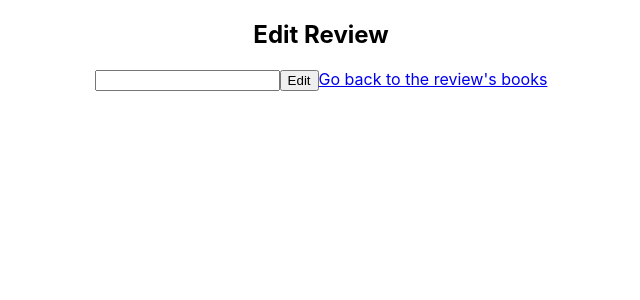
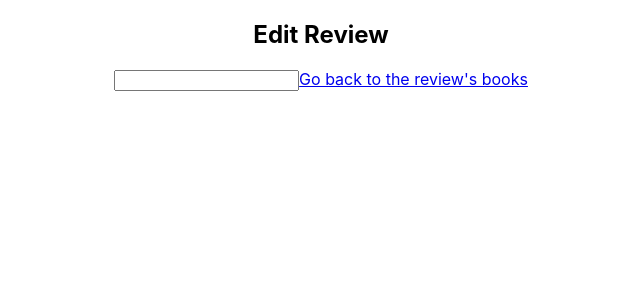
Before and after one commit to Asmasa1588/phase-3-sinatra-react-project-client, a React (Create React App) app: page /book/1/review/1 in a window 1280 px wide. Shown: the top 300 px of the page, without its empty margins (319-959 px from the left). Built offline with nearby package versions, Linux system fonts and the light colour scheme; no server answers.

Commit message:
make an edit review UX better

```diff
--- a/src/Review.js
+++ b/src/Review.js
@@ -12,6 +12,7 @@ export const Review = () => {
         setReview(receivedReview.review);
       });
   }, [reviewId]);
+  console.log({ review });
   return (
     <div>
       <h2>Edit Review</h2>
@@ -21,6 +22,7 @@ export const Review = () => {
           setReview(event.target.value);
         }}
       />
+      {review !== "" && (
         <button
           onClick={() => {
             fetch(`http://localhost:9292/reviews/${reviewId}`, {
@@ -33,12 +35,13 @@ export const Review = () => {
             })
               .then((res) => res.json())
               .then(() => {
-              //in case we need to do stuff after updating the review
+                setReview("");
               });
           }}
         >
           Edit
         </button>
+      )}
       <Link to={`/book/${bookId}`}>Go back to the review's books</Link>
     </div>
   );
```
Lines whose indentation alone changed are shown as unchanged.
